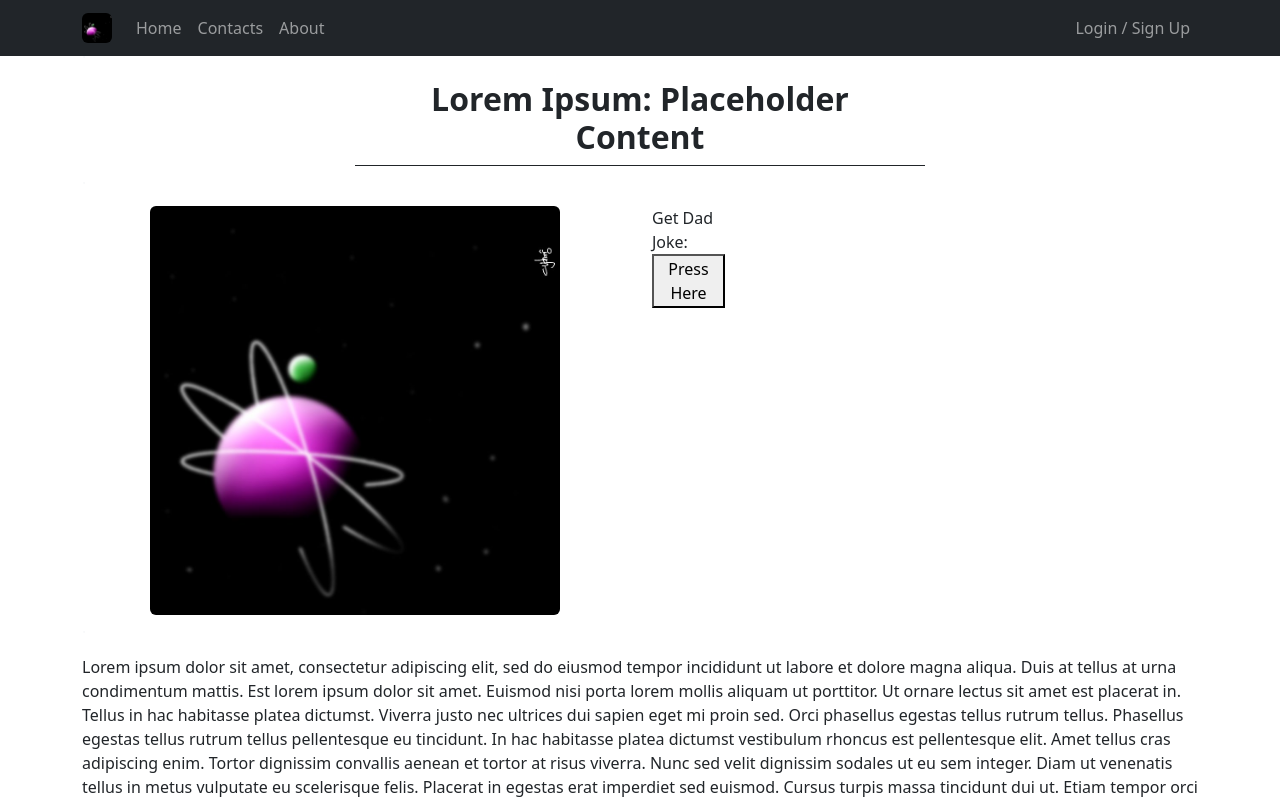
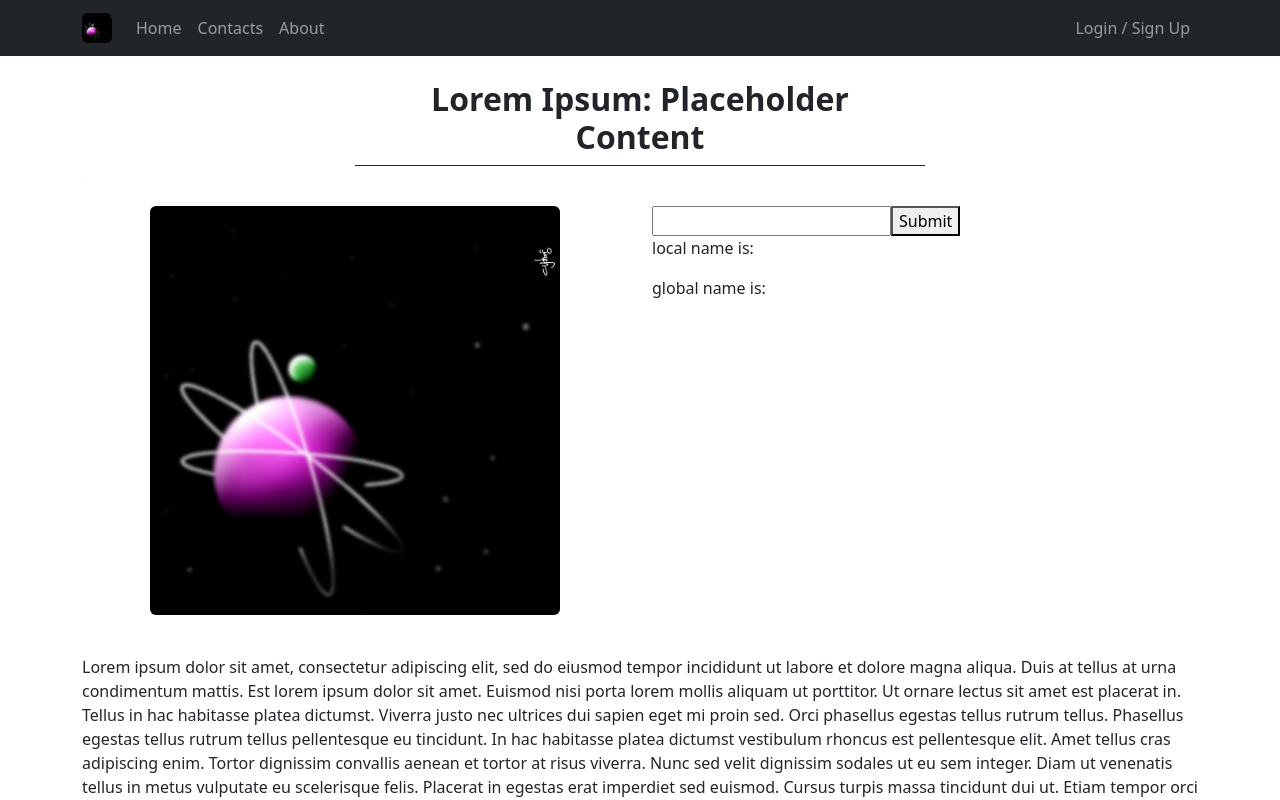
Before and after one commit to CypherO2/WebExample-R, a React (Vite) app in the folder react-web-demo/: page / in a window 1280 px wide. Shown: the top 800 px of the page. Built offline with nearby package versions, Linux system fonts and the light colour scheme.

Commit message:
global variables react

```diff
--- a/react-web-demo/src/App.tsx
+++ b/react-web-demo/src/App.tsx
@@ -25,7 +25,7 @@ function App() {
           <Route path={INDEX_PATH} element={<HomePage />} />
           <Route path={ABOUT_PATH} element={<AboutPage />} />
           <Route path={CONTACT_PATH} element={<Contacts />} />
-          <Route path={USER_PATH} element={<UserPage />}/>
+          <Route path={USER_PATH} element={<UserPage />} />
           <Route path={NOT_FOUND_PATH} element={<ErrorPage />} />
         </Routes>
       </Container>
--- /dev/null
+++ b/react-web-demo/src/components/NameProvider.tsx
@@ -0,0 +1,21 @@
+import { ReactNode, createContext, useState } from "react";
+
+interface NameContextType {
+  name: string;
+  setName: (name: string) => void;
+}
+
+export const NameContext = createContext<NameContextType | null>(null);
+
+function NameProvider({ children }: { children: ReactNode }) {
+  const [name, setName] = useState("");
+
+  return (
+    <>
+      <NameContext.Provider value={{ name, setName }}>
+        {children}
+      </NameContext.Provider>
+    </>
+  );
+}
+export default NameProvider;
--- a/react-web-demo/src/components/api-components/dad-joke-api.tsx
+++ b/react-web-demo/src/components/api-components/dad-joke-api.tsx
@@ -21,7 +21,9 @@ function DadJoke() {
       {" "}
       <form onSubmit={handleClick} className="form1">
         <label htmlFor="stockcode">Get Dad Joke:</label>
-        <button type="submit">Press Here</button>
+        <button type="submit" id="Button-API">
+          Press Here
+        </button>
       </form>
       {dadJoke && (
         <>
--- a/react-web-demo/src/components/api-components/stock-api.css
+++ b/react-web-demo/src/components/api-components/stock-api.css
@@ -8,3 +8,7 @@
   padding-top: 80px;
   margin-right: 50px;
 }
+#Button-API {
+  min-width: 100px;
+  max-width: 150px;
+}
--- /dev/null
+++ b/react-web-demo/src/components/nameform.tsx
@@ -0,0 +1,30 @@
+import { FormEvent, useContext, useState } from "react";
+import { NameContext } from "./NameProvider";
+
+function NameForm() {
+  const [localName, setLocalName] = useState("");
+  const nameContext = useContext(NameContext);
+  const handleSubmit = (e: FormEvent) => {
+    e.preventDefault();
+    nameContext?.setName(localName);
+    setLocalName("");
+  };
+
+  return (
+    <>
+      <form onSubmit={handleSubmit}>
+        <input
+          type="text"
+          autoComplete="off"
+          onChange={(e) => setLocalName(e.target.value)}
+          value={localName}
+          required
+        />
+        <button type="submit">Submit</button>
+      </form>
+      <p> local name is: {localName} </p>
+      <p> global name is: {nameContext?.name}</p>
+    </>
+  );
+}
+export default NameForm;
--- a/react-web-demo/src/components/pagecontent/home-content.tsx
+++ b/react-web-demo/src/components/pagecontent/home-content.tsx
@@ -4,6 +4,8 @@ import Space from "../../assets/Space2.jpeg";
 import SpaceV2 from "../../assets/space.jpeg";
 // import StockMarketAPI from "../api-components/stock-api";
 import DadJoke from "../api-components/dad-joke-api";
+import NameProvider from "../NameProvider";
+import NameForm from "../nameform";
 
 function HomeContent() {
   return (
@@ -43,7 +45,10 @@ function HomeContent() {
           />
         </Col>
         <Col xs={6}>
-          <DadJoke />
+          {/* <DadJoke /> */}
+          <NameProvider>
+            <NameForm />
+          </NameProvider>
         </Col>
       </Row>
       <Row>
--- a/react-web-demo/src/pages/Homepage.tsx
+++ b/react-web-demo/src/pages/Homepage.tsx
@@ -2,9 +2,9 @@ import { useEffect } from "react";
 import HomeContent from "../components/pagecontent/home-content";
 
 function HomePage() {
-  useEffect(() =>{
-    document.title = "SCC- Demo Home"
-  })
+  useEffect(() => {
+    document.title = "SCC- Demo Home";
+  });
   return (
     <>
       <HomeContent />
```
